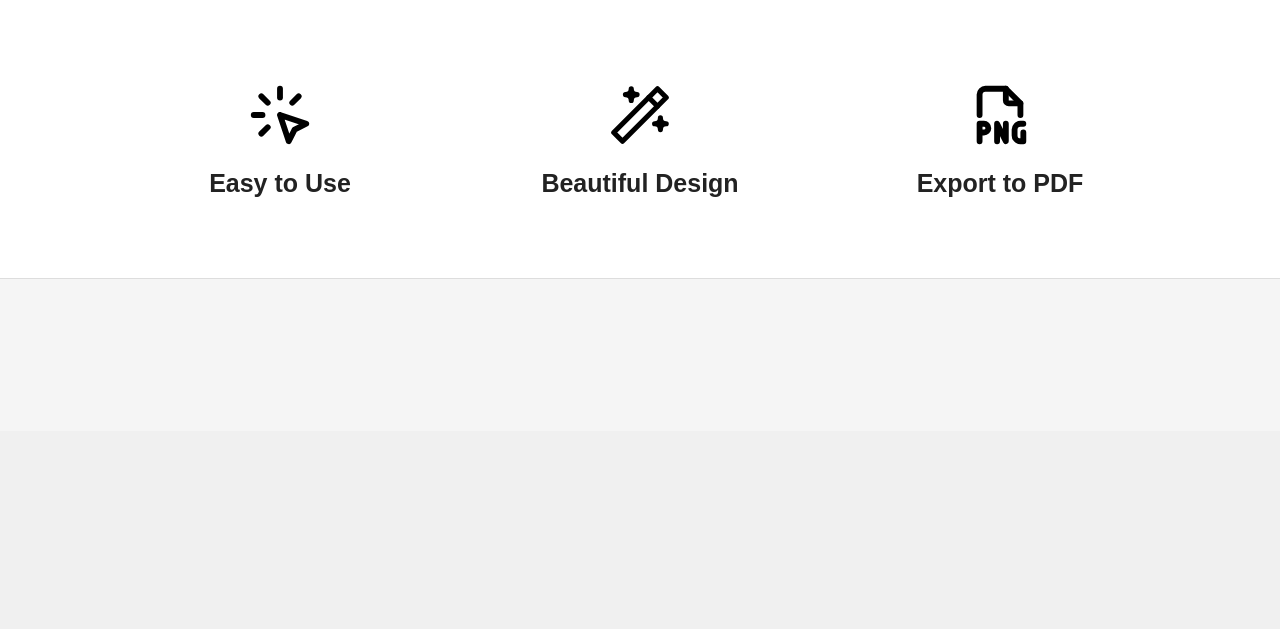
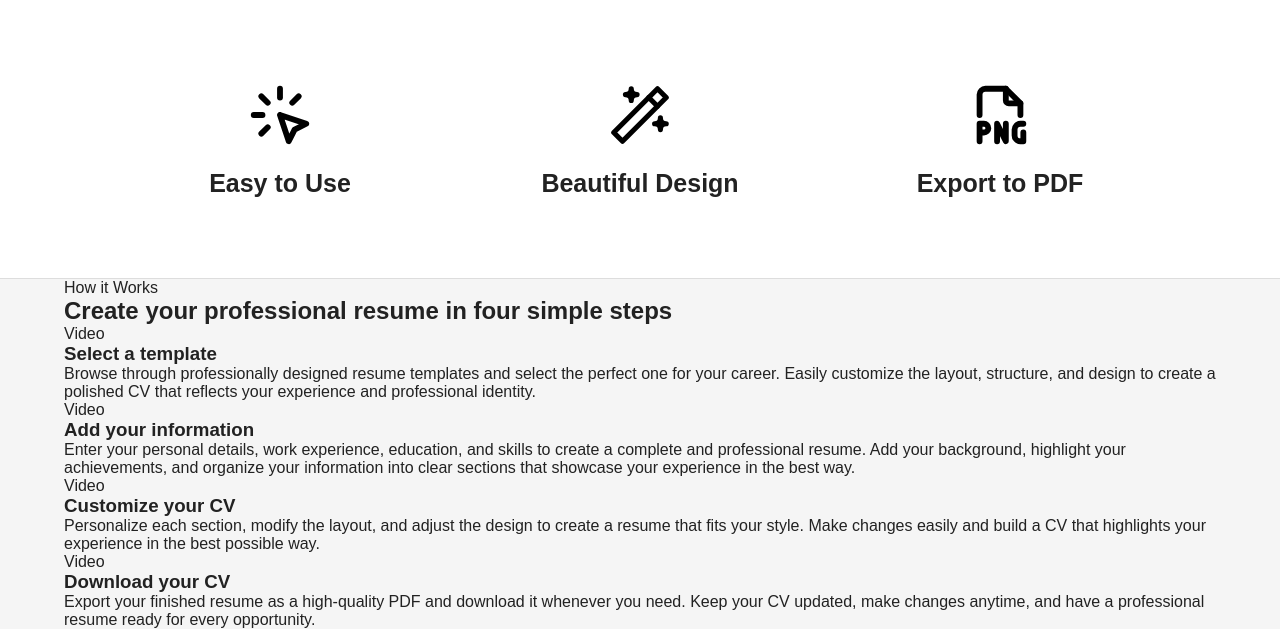
Before and after one commit to Gajwerixon/django-cv-builder, a Django app: page / in a window 1280 px wide. Shown: the part 369-998 px from the top of the page. Before the commit the page ends 648 px from the top, so only its background shows below. Run offline with Django 5.2, Linux system fonts and the light colour scheme.

Commit message:
add steps-container

```diff
--- a/core/templates/core/home.html
+++ b/core/templates/core/home.html
@@ -62,4 +62,115 @@
 
 </section>
 
+
+<section class="how-it-works">
+
+    <div class="container">
+
+        <div class="how-it-works-title">
+            <span>How it Works</span>
+            <h2>Create your professional resume in four simple steps</h2>
+        </div>
+
+        <div class="steps-container">
+
+            <div class="step">
+                <div class="step-video">
+                    <div class="video-placeholder">
+                        Video
+                    </div>
+                </div>
+
+                <div class="step-content">
+                    <h3>Select a template</h3>
+                    <p>
+                        Browse through professionally designed resume templates
+                        and select the perfect one for your career.
+                        Easily customize the layout, structure,
+                        and design to create a polished CV that reflects your experience
+                        and professional identity.
+                    </p>
+                </div>
+            </div>
+
+            <div class="step step-reverse">
+               <div class="step-video">
+                    <div class="video-placeholder">
+                        Video
+                    </div>
+                </div>
+
+                <div class="step-content">
+                    <h3>Add your information</h3>
+                    <p>
+                        Enter your personal details, work experience, education,
+                        and skills to create a complete and professional resume.
+                        Add your background, highlight your achievements,
+                        and organize your information into clear sections that
+                        showcase your experience in the best way.
+                    </p>
+                </div>
+            </div>
+
+            <div class="step">
+               <div class="step-video">
+                    <div class="video-placeholder">
+                        Video
+                    </div>
+                </div>
+
+                <div class="step-content">
+                    <h3>Customize your CV</h3>
+                    <p>
+                        Personalize each section, modify the layout,
+                        and adjust the design to create a resume that fits your style.
+                        Make changes easily and build a CV that highlights
+                        your experience in the best possible way.
+                    </p>
+                </div>
+            </div>
+
+            <div class="step step-reverse">
+               <div class="step-video">
+                    <div class="video-placeholder">
+                        Video
+                    </div>
+                </div>
+
+                <div class="step-content">
+                    <h3>Download your CV</h3>
+                    <p>
+                        Export your finished resume as a high-quality PDF
+                        and download it whenever you need. Keep your CV updated,
+                        make changes anytime, and have a professional resume
+                        ready for every opportunity.
+                    </p>
+                </div>
+            </div>
+
+        </div>
+
+    </div>
+
+</section>
+
+
+<section class="faq">
+
+    <div class="container">
+
+
+    </div>
+
+</section>
+
+<section class="footage">
+
+    <div class="container">
+
+
+    </div>
+
+</section>
+
 {% endblock %}
```
